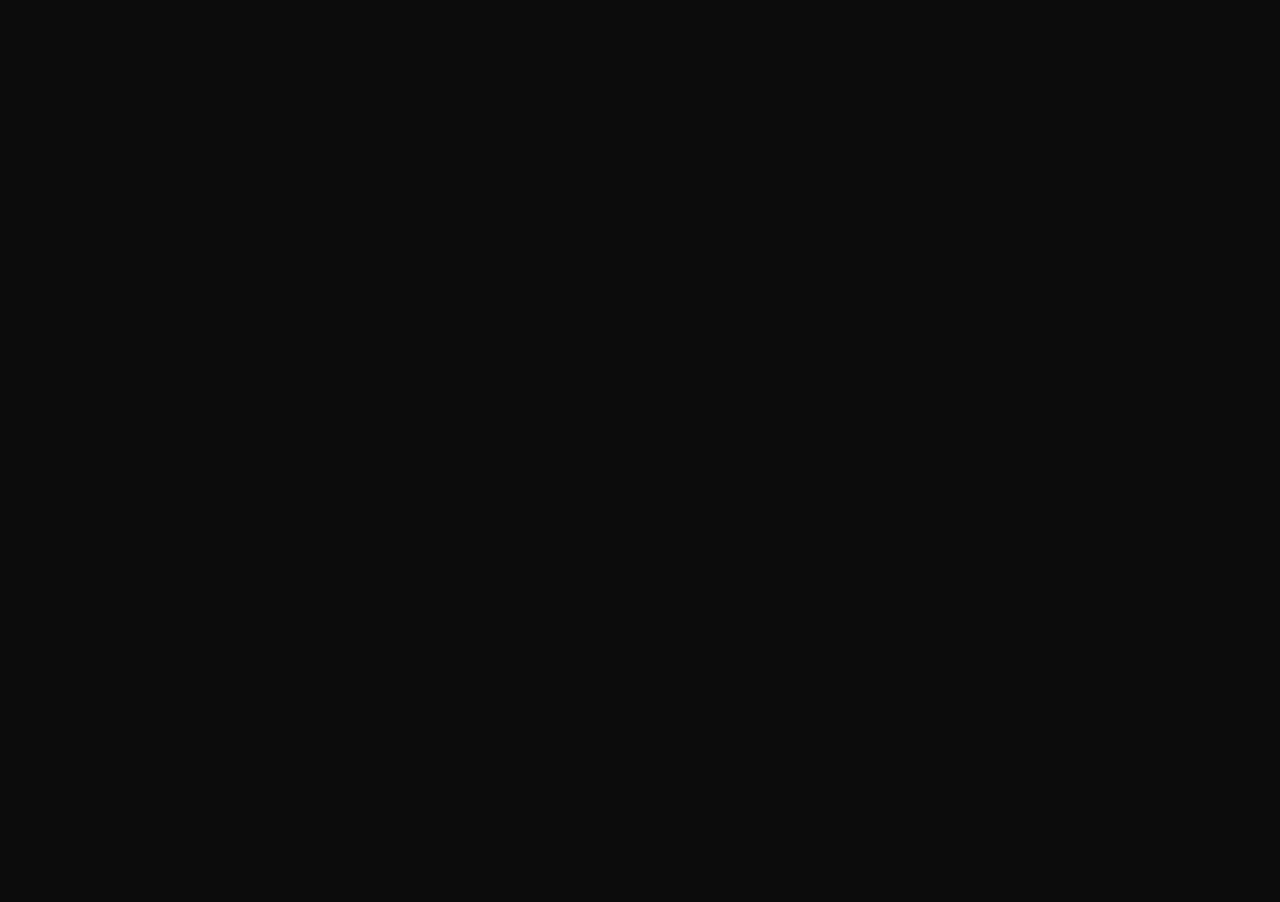
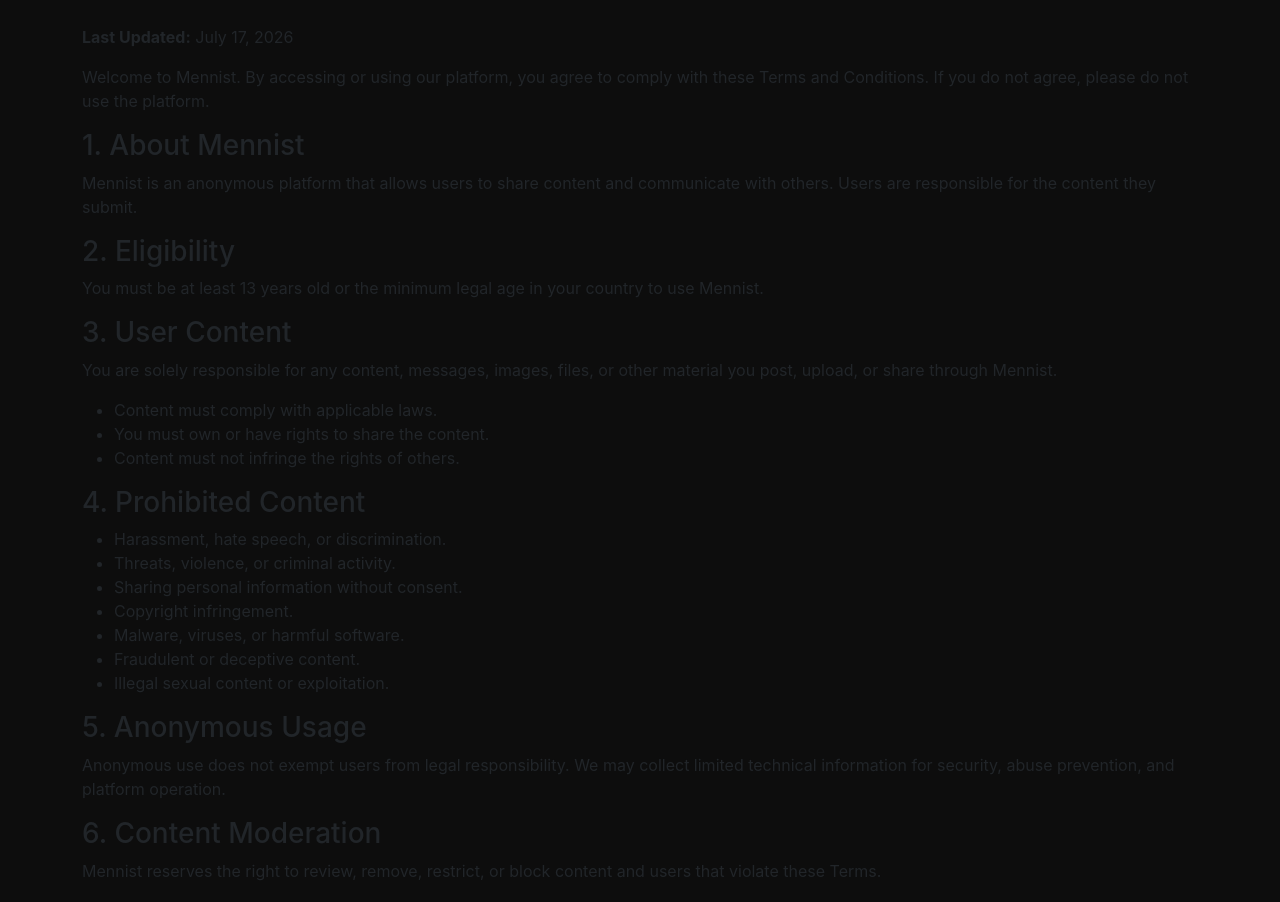
Before and after one commit to abhisheksable20/Mennist, a React (Create React App) app in the folder client/: page /terms-and-conditions in a window 1280 px wide. Before the commit this address had no page. Shown: the part 180-1082 px from the top of the page. Before the commit the page ends 800 px from the top, so only its background shows below. Built offline with nearby package versions, Linux system fonts and the light colour scheme.

Commit message:
added terms and conditions page

```diff
--- a/client/src/App.js
+++ b/client/src/App.js
@@ -12,6 +12,7 @@ import { Toast as BSToast } from 'bootstrap'
 import ChatsPage from './components/ChatsPage';
 import ConversationPage from './components/ConversationPage';
 import ChatsState from './context/chats/ChatsState';
+import TermsAndConditions from './components/TermsAndConditions';
 
 
 function Layout(props) {
@@ -65,9 +66,10 @@ function App() {
 
             <Route element={<Layout alert={showAlert} />}>
               <Route path='/' element={<Home alert={showAlert} />} />
+              <Route path='/terms-and-conditions' element={<TermsAndConditions />} />
               <Route path='/submit-secret' element={<SubmitSecret alert={showAlert} />} />
               <Route path='/post/:id' element={<PostContent alert={showAlert} />} />
-              <Route path='/my-chats' element={<ChatsPage alert={showAlert}/>} />
+              <Route path='/my-chats' element={<ChatsPage alert={showAlert} />} />
               <Route path='/user-chat/:chatId' element={<ConversationPage />} />
             </Route>
           </Routes>
--- a/client/src/components/ConversationPage.js
+++ b/client/src/components/ConversationPage.js
@@ -123,7 +123,7 @@ function ConversationPage() {
     setInputMessage(e.target.value)
   }
 
-  // Handling attachements inputs
+  // sending attachments to server side using context method
   const handleAttachmentInput = async () => {
     setSendBtnDisability(true);
 
--- /dev/null
+++ b/client/src/components/TermsAndConditions.js
@@ -0,0 +1,164 @@
+import React from 'react'
+
+// This page will show mennist terms and conditions of content and messaging system
+function TermsAndConditions() {
+    return (
+        <div className="container py-5">
+            <h1 className="mb-4">Terms and Conditions</h1>
+
+            <p>
+                <strong>Last Updated:</strong> July 17, 2026
+            </p>
+
+            <p>
+                Welcome to Mennist. By accessing or using our platform, you agree to
+                comply with these Terms and Conditions. If you do not agree, please do
+                not use the platform.
+            </p>
+
+            <h3>1. About Mennist</h3>
+            <p>
+                Mennist is an anonymous platform that allows users to share content and
+                communicate with others. Users are responsible for the content they
+                submit.
+            </p>
+
+            <h3>2. Eligibility</h3>
+            <p>
+                You must be at least 13 years old or the minimum legal age in your
+                country to use Mennist.
+            </p>
+
+            <h3>3. User Content</h3>
+            <p>
+                You are solely responsible for any content, messages, images, files, or
+                other material you post, upload, or share through Mennist.
+            </p>
+
+            <ul>
+                <li>Content must comply with applicable laws.</li>
+                <li>You must own or have rights to share the content.</li>
+                <li>Content must not infringe the rights of others.</li>
+            </ul>
+
+            <h3>4. Prohibited Content</h3>
+            <ul>
+                <li>Harassment, hate speech, or discrimination.</li>
+                <li>Threats, violence, or criminal activity.</li>
+                <li>Sharing personal information without consent.</li>
+                <li>Copyright infringement.</li>
+                <li>Malware, viruses, or harmful software.</li>
+                <li>Fraudulent or deceptive content.</li>
+                <li>Illegal sexual content or exploitation.</li>
+            </ul>
+
+            <h3>5. Anonymous Usage</h3>
+            <p>
+                Anonymous use does not exempt users from legal responsibility. We may
+                collect limited technical information for security, abuse prevention,
+                and platform operation.
+            </p>
+
+            <h3>6. Content Moderation</h3>
+            <p>
+                Mennist reserves the right to review, remove, restrict, or block
+                content and users that violate these Terms.
+            </p>
+
+            <h3>7. Intellectual Property</h3>
+            <p>
+                The Mennist platform, branding, software, and design are protected by
+                intellectual property laws.
+            </p>
+
+            <h3>8. User License</h3>
+            <p>
+                By posting content, you grant Mennist a non-exclusive, worldwide,
+                royalty-free license to store, display, and distribute the content for
+                operating the platform.
+            </p>
+
+            <h3>9. Third-Party Services</h3>
+            <p>
+                Mennist may use third-party services. We are not responsible for their
+                content, policies, or practices.
+            </p>
+
+            <h3>10. Disclaimer</h3>
+            <p>
+                Mennist is provided on an "as is" and "as available" basis. We do not
+                guarantee uninterrupted availability or accuracy of user-generated
+                content.
+            </p>
+
+            <h3>11. Limitation of Liability</h3>
+            <p>
+                Mennist and its operators shall not be liable for any damages arising
+                from use of the platform, user content, or service interruptions.
+            </p>
+
+            <h3>12. Indemnification</h3>
+            <p>
+                You agree to indemnify and hold harmless Mennist from claims arising
+                from your use of the platform or violation of these Terms.
+            </p>
+
+            <h3>13. Termination</h3>
+            <p>
+                We may suspend or terminate access to Mennist at any time if these Terms
+                are violated.
+            </p>
+
+            <h3>14. Changes to Terms</h3>
+            <p>
+                We may update these Terms periodically. Continued use of the platform
+                constitutes acceptance of the updated Terms.
+            </p>
+
+            <h3>15. Chat and Messaging Features</h3>
+            <p>
+                Mennist provides anonymous chat and messaging features. Users are solely
+                responsible for messages, attachments, and other content they send or
+                receive.
+            </p>
+
+            <ul>
+                <li>No harassment, stalking, or abusive behavior.</li>
+                <li>No spam, malware, or malicious links.</li>
+                <li>No illegal activity or impersonation.</li>
+            </ul>
+
+            <h4>Attachments and File Sharing</h4>
+            <p>
+                Users are responsible for all files uploaded or shared. Illegal,
+                harmful, or copyrighted content without permission is prohibited.
+            </p>
+
+            <h4>Encryption</h4>
+            <p>
+                Mennist may use encryption technologies to protect communications.
+                However, no system can guarantee absolute security.
+            </p>
+
+            <h4>Abuse Prevention</h4>
+            <p>
+                We may use automated systems, rate limits, and security mechanisms to
+                detect abuse and protect the platform.
+            </p>
+
+            <h4>Message Retention</h4>
+            <p>
+                Messages, attachments, and related metadata may be stored for security,
+                abuse prevention, backups, legal compliance, and platform operation.
+            </p>
+
+            <h3>16. Contact</h3>
+            <p>
+                If you have questions regarding these Terms and Conditions, please
+                contact Mennist through the available support channels.
+            </p>
+        </div>
+    )
+}
+
+export default TermsAndConditions
--- a/client/src/context/chats/ChatsState.js
+++ b/client/src/context/chats/ChatsState.js
@@ -311,7 +311,7 @@ const ChatsState = (props) => {
 
             const timestamp = Date.now();
 
-            // Storing the data in index DB in chatUser database
+            // Storing the data in index DB in chats database
             const indexDBData = {
                 chatId: chatIdRef.current,
                 timestamp,
@@ -324,7 +324,7 @@ const ChatsState = (props) => {
             const id = await db.chats.add(indexDBData);
             setUserMessages(prev => [...prev, { id, ...indexDBData }]);
 
-            // Updating last msg in chats table in dexie
+            // Updating last msg in chatUser table in dexie
             const DBData = {
                 chatId: chatIdRef.current,
                 plainMsg: file.name,
```
